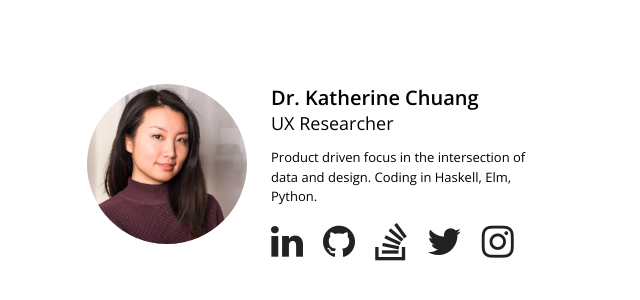
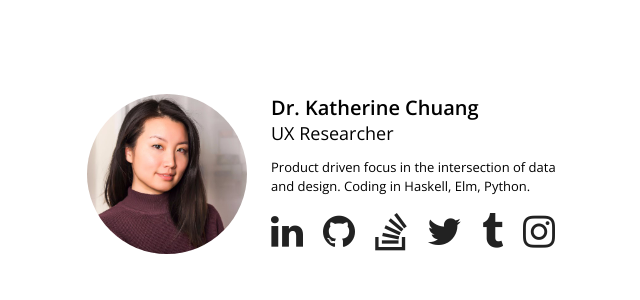
Before and after one commit to katychuang/katychuang.github.io, a plain HTML site: page index.html in a window 1280 px wide. Shown: the part 228-528 px from the top of the page, without its empty margins (323-963 px from the left). Drawn offline with nearby package versions, Linux system fonts and the light colour scheme.

Commit message:
update icons

```diff
--- a/index.html
+++ b/index.html
@@ -50,6 +50,7 @@
                 <li> <a class="fa fa-github" href="http://github.com/katychuang" title="katychuang"></a></li>
                 <li> <a class="fa fa-stack-overflow" href="http://stackoverflow.com/users/1470114/katychuang" title="Kat Chuang"></a></li>
                 <li> <a class="fa fa-twitter" href="http://twitter.com/katychuang" title="@katychuang"></a></li>
+                <li> <a class="fa fa-tumblr" href="http://context.katychuang.com" title="Tumblr"></a></li>
                 <li> <a class="fa fa-instagram" href="http://instagram.com/katychuang.nyc" title="@katychuang.nyc"></a></li>
             </ul>
         </div>
```
